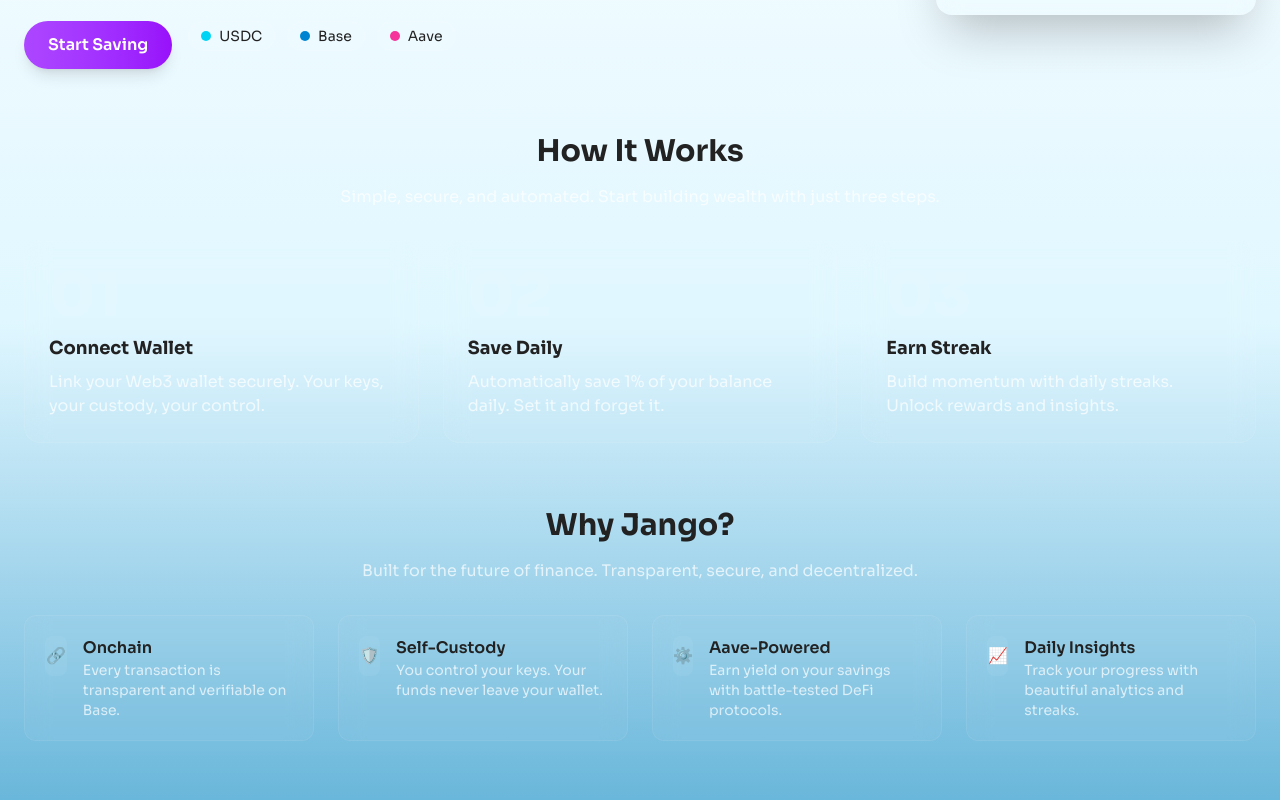
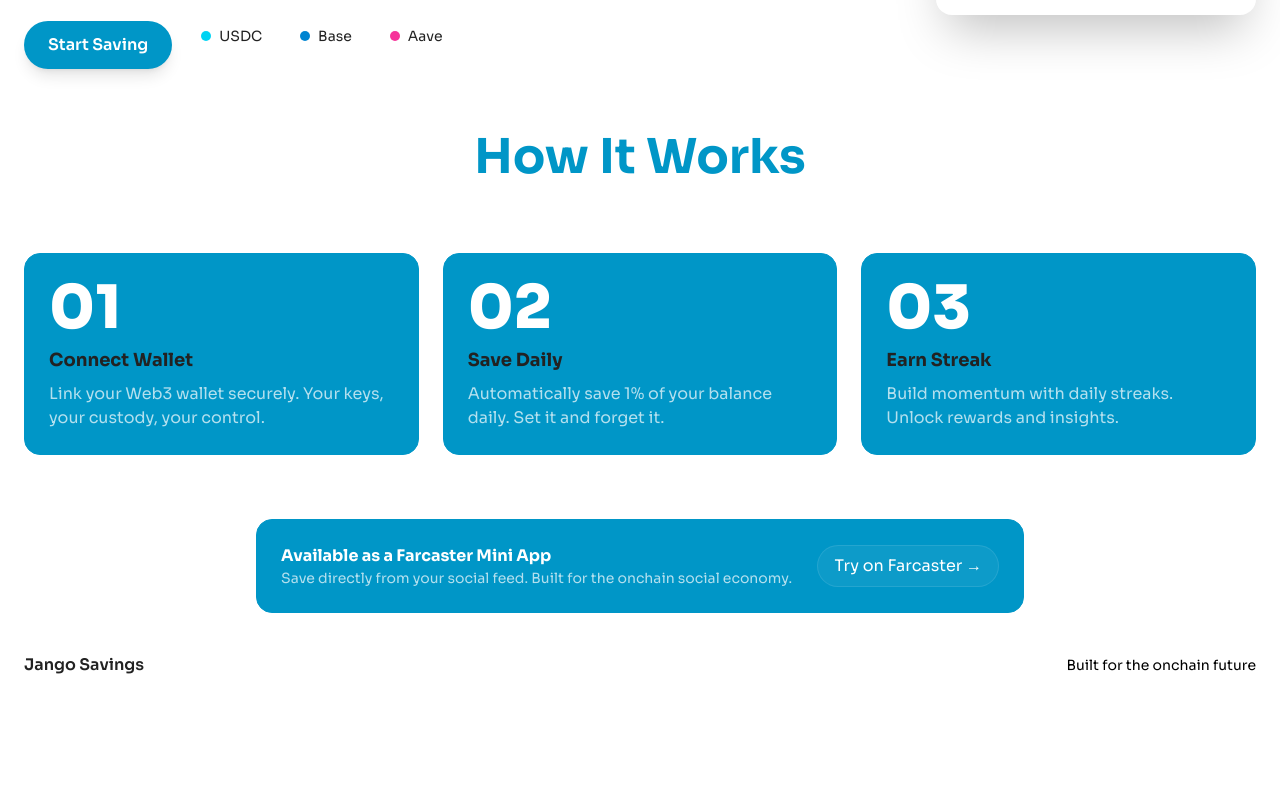
Before and after one commit to Phoenixxyy14/Jango-MiniApp, a Next.js app in the folder Frontend/: page / in a window 1280 px wide. Shown: the part 400-1200 px from the top of the page. After the commit the page ends 1157 px from the top, so only its background shows below. Built offline with nearby package versions, Linux system fonts and the light colour scheme.

Commit message:
refactor: update styles and structure for Hero, HowItWorks, Social, and WhyJango components; comment out WhyJango section

```diff
--- a/Frontend/app/page.tsx
+++ b/Frontend/app/page.tsx
@@ -9,12 +9,12 @@ import Footer from "../components/Footer";
 
 export default function Home() {
   return (
-    <div className="min-h-screen bg-linear-to-b from-white via-[#e0f7ff] to-[#0096c7] text-[#222] antialiased">
+    <div className="min-h-screen bg-white text-[#222] antialiased">
       <Navbar />
       <main className="max-w-7xl mx-auto px-6 pb-20">
         <Hero />
         <HowItWorks />
-        <WhyJango />
+        {/* <WhyJango /> */}
         <Social />
         <Footer />
       </main>
--- a/Frontend/components/Footer.tsx
+++ b/Frontend/components/Footer.tsx
@@ -6,9 +6,7 @@ export default function Footer() {
       <div className="flex items-center gap-3">
         <div className="font-semibold">Jango Savings</div>
       </div>
-      <div className="text-sm text-white/60">
-        Built for the onchain future
-      </div>
+      <div className="text-sm text-black">Built for the onchain future</div>
     </footer>
   );
 }
--- a/Frontend/components/Hero.tsx
+++ b/Frontend/components/Hero.tsx
@@ -32,7 +32,7 @@ export default function Hero() {
         >
           Save 1% Daily.
           <br />
-          <span className="bg-clip-text text-transparent bg-linear-to-r from-purple-400 via-purple-500 to-purple-600">
+          <span className="bg-clip-text text-transparent bg-linear-to-r from-white via-blue-500 to-[#0096c7]">
             Onchain.
           </span>
         </motion.h1>
@@ -48,7 +48,7 @@ export default function Hero() {
         <div className="mt-8 flex flex-col sm:flex-row items-center sm:items-start gap-4">
           <motion.button
             whileHover={{ y: -6, scale: 1.02 }}
-            className="rounded-full px-6 py-3 bg-linear-to-r from-purple-500 to-purple-600 text-white font-semibold shadow-lg hover:scale-105 transform transition"
+            className="rounded-full px-6 py-3 bg-[#0096c7] text-white font-semibold shadow-lg hover:scale-105 transform transition"
           >
             Start Saving
           </motion.button>
--- a/Frontend/components/HowItWorks.tsx
+++ b/Frontend/components/HowItWorks.tsx
@@ -1,11 +1,14 @@
 "use client";
 
-import { motion } from "framer-motion";
+// import { motion } from "framer-motion";
 
 export default function HowItWorks() {
   return (
     <section className="mt-16">
-      <h2 className="text-3xl font-bold text-center" data-aos="fade-up">
+      <h2
+        className="text-5xl font-bold text-center text-[#0096c7]"
+        data-aos="fade-up"
+      >
         How It Works
       </h2>
       <p
@@ -19,11 +22,11 @@ export default function HowItWorks() {
 
       <div className="grid grid-cols-1 sm:grid-cols-3 gap-6 mt-8">
         <div
-          className="p-6 rounded-2xl bg-white/3 border border-white/8 backdrop-blur-md cursor-pointer"
+          className="p-6 rounded-2xl bg-[#0096c7] border border-[#0096c7] backdrop-blur-md cursor-pointer"
           data-aos="fade-up"
           data-aos-delay="120"
         >
-          <div className="text-6xl font-extrabold text-white/5">01</div>
+          <div className="text-6xl font-extrabold text-white">01</div>
           <h3 className="mt-2 font-bold text-lg">Connect Wallet</h3>
           <p className="mt-2 text-white/70">
             Link your Web3 wallet securely. Your keys, your custody, your
@@ -32,11 +35,11 @@ export default function HowItWorks() {
         </div>
 
         <div
-          className="p-6 rounded-2xl bg-white/3 border border-white/8 backdrop-blur-md cursor-pointer"
+          className="p-6 rounded-2xl bg-[#0096c7] border border-[#0096c7] backdrop-blur-md cursor-pointer"
           data-aos="fade-up"
           data-aos-delay="160"
         >
-          <div className="text-6xl font-extrabold text-white/5">02</div>
+          <div className="text-6xl font-extrabold text-white">02</div>
           <h3 className="mt-2 font-bold text-lg">Save Daily</h3>
           <p className="mt-2 text-white/70">
             Automatically save 1% of your balance daily. Set it and forget it.
@@ -44,11 +47,11 @@ export default function HowItWorks() {
         </div>
 
         <div
-          className="p-6 rounded-2xl bg-white/3 border border-white/8 backdrop-blur-md cursor-pointer"
+          className="p-6 rounded-2xl bg-[#0096c7] border border-[#0096c7] backdrop-blur-md cursor-pointer"
           data-aos="fade-up"
           data-aos-delay="200"
         >
-          <div className="text-6xl font-extrabold text-white/5">03</div>
+          <div className="text-6xl font-extrabold text-white">03</div>
           <h3 className="mt-2 font-bold text-lg">Earn Streak</h3>
           <p className="mt-2 text-white/70">
             Build momentum with daily streaks. Unlock rewards and insights.
--- a/Frontend/components/Navbar.tsx
+++ b/Frontend/components/Navbar.tsx
@@ -5,10 +5,10 @@ import { motion } from "framer-motion";
 export default function Navbar() {
   return (
     <nav className="max-w-7xl mx-auto px-6 py-6 flex items-center justify-between">
-        <span className="font-semibold text-lg">Jango</span>
+      <span className="font-semibold text-lg">Jango</span>
       <motion.button
         whileHover={{ scale: 1.03 }}
-        className="rounded-full px-4 py-2 bg-white/5 border border-white/10 backdrop-blur-sm text-sm hover:scale-105 transition"
+        className="rounded-full px-4 py-2 bg-[#0096c7] border border-white text-white backdrop-blur-sm text-sm hover:scale-105 transition"
       >
         Launch App
       </motion.button>
--- a/Frontend/components/Social.tsx
+++ b/Frontend/components/Social.tsx
@@ -3,16 +3,18 @@
 export default function Social() {
   return (
     <section className="mt-16">
-      <div className="p-6 rounded-2xl bg-white/3 border border-white/8 backdrop-blur-md max-w-3xl mx-auto flex items-center gap-6 fade-in-up pop-hover">
+      <div className="p-6 rounded-2xl bg-[#0096c7] border  border-[#0096c7] backdrop-blur-md max-w-3xl mx-auto flex items-center gap-6 fade-in-up pop-hover">
         <div>
-          <div className="font-bold">Available as a Farcaster Mini App</div>
+          <div className="font-bold text-white">
+            Available as a Farcaster Mini App
+          </div>
           <div className="text-sm text-white/70">
             Save directly from your social feed. Built for the onchain social
             economy.
           </div>
         </div>
         <div className="ml-auto">
-          <button className="rounded-full px-4 py-2 bg-white/5 border border-white/10">
+          <button className="rounded-full px-4 py-2 bg-white/5 text-white border border-white/10">
             Try on Farcaster →
           </button>
         </div>
--- a/Frontend/components/WhyJango.tsx
+++ b/Frontend/components/WhyJango.tsx
@@ -3,7 +3,10 @@
 export default function WhyJango() {
   return (
     <section className="mt-16">
-      <h2 className="text-3xl font-bold text-center" data-aos="fade-up">
+      <h2
+        className="text-5xl font-bold text-center text-[#0096c7]"
+        data-aos="fade-up"
+      >
         Why Jango?
       </h2>
       <p
@@ -16,7 +19,7 @@ export default function WhyJango() {
 
       <div className="grid grid-cols-1 sm:grid-cols-2 lg:grid-cols-4 gap-6 mt-8">
         <div
-          className="p-5 rounded-xl bg-white/3 border border-white/8 backdrop-blur-md flex items-start gap-4"
+          className="p-5 rounded-xl bg-[#0096c7] border border-[#0096c7] backdrop-blur-md flex items-start gap-4"
           data-aos="fade-up"
           data-aos-delay="120"
         >
@@ -32,7 +35,7 @@ export default function WhyJango() {
         </div>
 
         <div
-          className="p-5 rounded-xl bg-white/3 border border-white/8 backdrop-blur-md flex items-start gap-4"
+          className="p-5 rounded-xl bg-[#0096c7] border border-[#0096c7] backdrop-blur-md flex items-start gap-4"
           data-aos="fade-up"
           data-aos-delay="160"
         >
@@ -48,7 +51,7 @@ export default function WhyJango() {
         </div>
 
         <div
-          className="p-5 rounded-xl bg-white/3 border border-white/8 backdrop-blur-md flex items-start gap-4"
+          className="p-5 rounded-xl bg-[#0096c7] border border-[#0096c7] backdrop-blur-md flex items-start gap-4"
           data-aos="fade-up"
           data-aos-delay="200"
         >
@@ -64,7 +67,7 @@ export default function WhyJango() {
         </div>
 
         <div
-          className="p-5 rounded-xl bg-white/3 border border-white/8 backdrop-blur-md flex items-start gap-4"
+          className="p-5 rounded-xl bg-[#0096c7] border border-[#0096c7] backdrop-blur-md flex items-start gap-4"
           data-aos="fade-up"
           data-aos-delay="240"
         >
```
